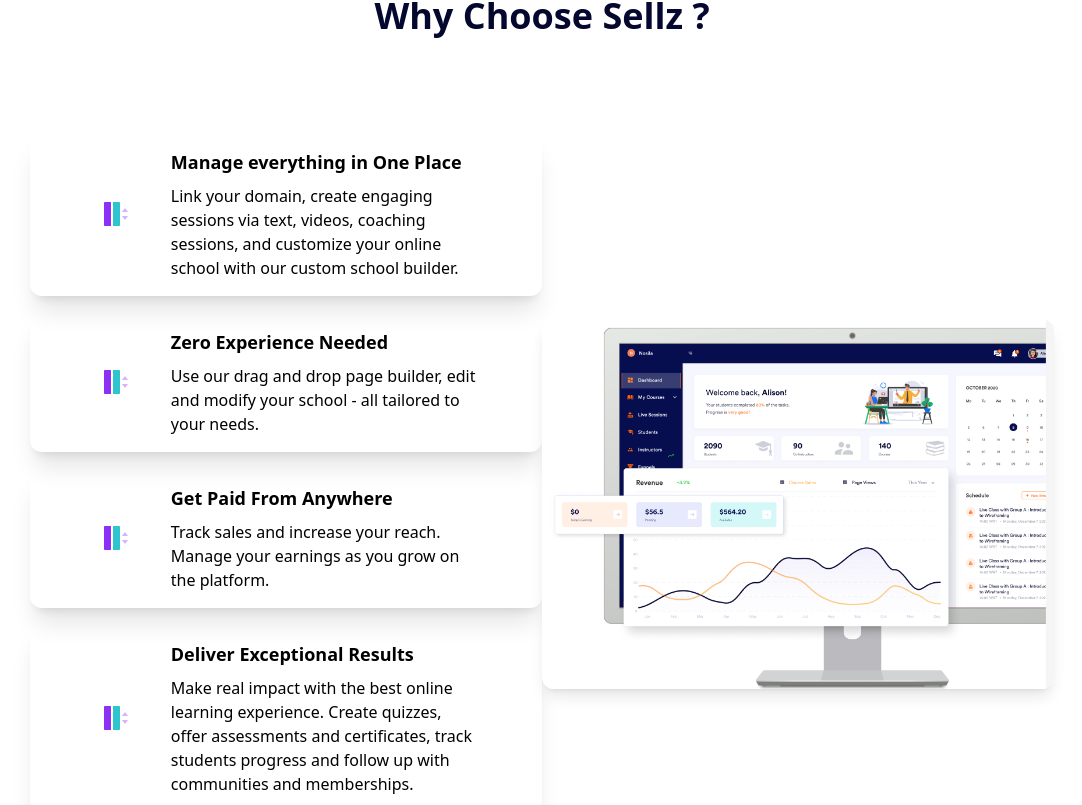
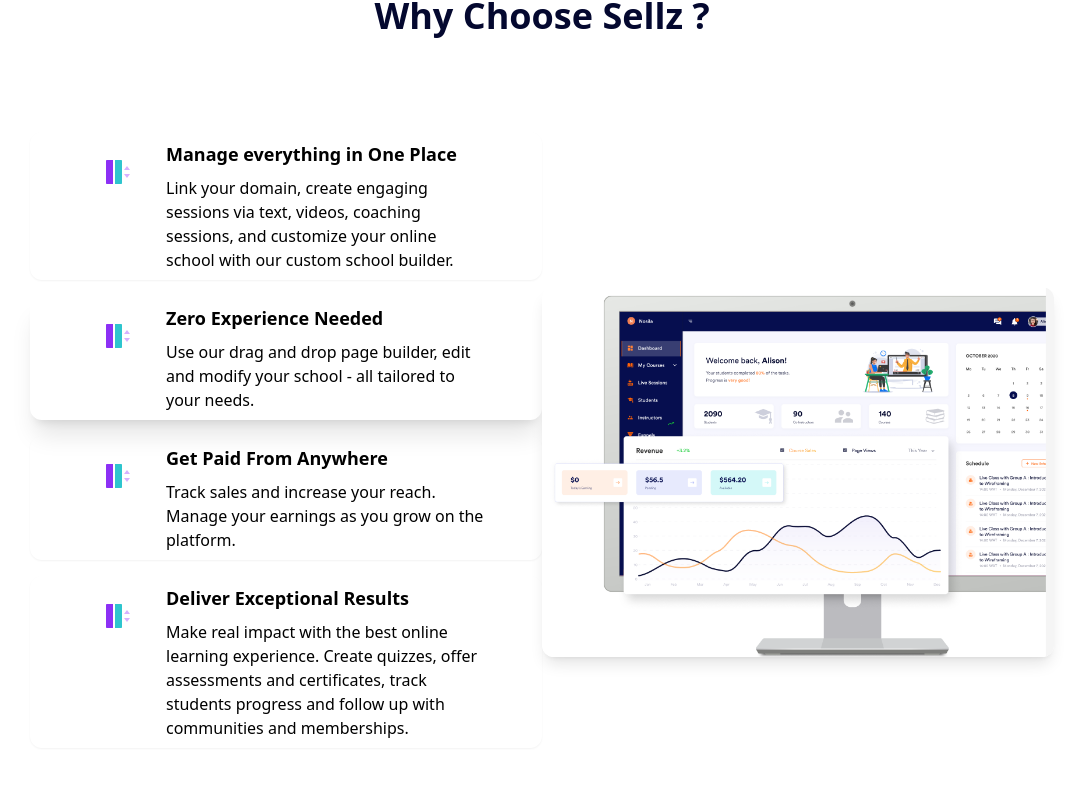
Before and after one commit to westcode6/sellz-landing-page, a SvelteKit app: page / in a window 1280 px wide. Shown: the part 3455-4260 px from the top of the page, without its empty margins (98-1180 px from the left). Built offline with nearby package versions, Linux system fonts and the light colour scheme.

Commit message:
fifth commit

```diff
--- a/src/components/Hero.svelte
+++ b/src/components/Hero.svelte
@@ -9,7 +9,7 @@
     <section class="w-full bg-[#04082f] h-full lg:h-[75vh] px-6 sm:px-10 lg:px-32 py-10 lg:py-8  flex flex-col lg:flex-row items-center md:gap-20">
         <div class="w-full lg:w-1/2">
             <div class="w-full md:max-w-[576px] text-center lg:text-left lg:max-w-[656px]">
-                <h1 class="animate__animated animate__backInLeft text-4xl md:text-7xl text-white font-semibold">Create Build, and Sell online Courses</h1>
+                <h1 class="animate__animated animate__backInLeft text-3xl md:text-7xl text-white font-semibold">Create Build, and Sell online Courses</h1>
             <p class="w-full sm:w-5/6 mx-auto animate__animated animate__backInLeft  lg:mx-0 sm:text-center lg:text-left py-6 md:text-xl text-gray-300">
                 Turn your expertise into an online course and connect with millions of learners around the
                 world.
--- a/src/components/WhyUs.svelte
+++ b/src/components/WhyUs.svelte
@@ -3,7 +3,7 @@
     import dashboard from "$lib/assets/dash.png"
 </script>
 
-<section class="mt-10 md:mt-20 px-8 sm:px-10 lg:px-32 py-4 lg:py-8">
+<section class="mt-10 md:mt-20 px-2 sm:px-10 lg:px-32 py-4 lg:py-8">
 	<div class="w-full sm:max-w-lg mx-auto text-center">
 		<h2 class="text-2xl md:text-4xl font-semibold text-[#04082f]">
             Why
@@ -13,11 +13,11 @@
 
 	<main class="w-full my-10 sm:my-20 flex flex-col md:flex-row items-center justify-between">
 		<aside class="w-full lg:max-w-xl flex flex-col items-start">
-			<div class="w-full flex items-center shadow-xl hover:shadow-sm rounded-xl mt-4 lg:px-12">
+			<div class="w-full flex items-start shadow-sm hover:shadow-xl rounded-xl mt-4 lg:px-12">
 				<div class="w-20 h-20 flex items-center justify-center">
 					<img src={icon} alt="" />
 				</div>
-				<div class="p-4">
+				<div class="p-2">
 					<h5 class="text-lg font-semibold">Manage everything in One Place</h5>
 					<p class="w-full sm:max-w-xs mt-2">
 						Link your domain, create engaging sessions via text, videos, coaching sessions, and
@@ -26,11 +26,11 @@
 				</div>
 			</div>
 
-			<div class="w-full flex items-center shadow-xl hover:shadow-sm rounded-xl mt-4 lg:px-12">
+			<div class="w-full flex items-start shadow-xl hover:shadow-xl rounded-xl mt-4 lg:px-12">
 				<div class="w-20 h-20 flex items-center justify-center">
 					<img src={icon} class="" alt="" />
 				</div>
-				<div class="p-4">
+				<div class="p-2">
 					<h5 class="text-lg font-semibold">Zero Experience Needed</h5>
 					<p class="w-full sm:max-w-xs mt-2">
 						Use our drag and drop page builder, edit and modify your school - all tailored to your
@@ -39,11 +39,11 @@
 				</div>
 			</div>
 
-			<div class="w-full flex items-center shadow-xl hover:shadow-sm rounded-xl mt-4 lg:px-12">
+			<div class="w-full flex items-start shadow-sm hover:shadow-xl rounded-xl mt-4 lg:px-12">
 				<div class="w-20 h-20 flex items-center justify-center">
 					<img src={icon} alt="" />
 				</div>
-				<div class="p-4">
+				<div class="p-2">
 					<h5 class="text-lg font-semibold">Get Paid From Anywhere</h5>
 					<p class="w-full sm:max-w-xs mt-2">
 						Track sales and increase your reach. Manage your earnings as you grow on the platform.
@@ -51,11 +51,11 @@
 				</div>
 			</div>
 
-			<div class="w-full flex items-center mt-4 shadow-xl hover:shadow-sm rounded-xl lg:px-12">
+			<div class="w-full flex items-start mt-4 shadow-sm hover:shadow-sm rounded-xl lg:px-12">
 				<div class="w-20 h-20 flex items-center justify-center">
 					<img src={icon} alt="" />
 				</div>
-				<div class="p-4">
+				<div class="p-2">
 					<h5 class="text-lg font-semibold">Deliver Exceptional Results</h5>
 					<p class="w-full sm:max-w-xs mt-2">
 						Make real impact with the best online learning experience. Create quizzes, offer
```
